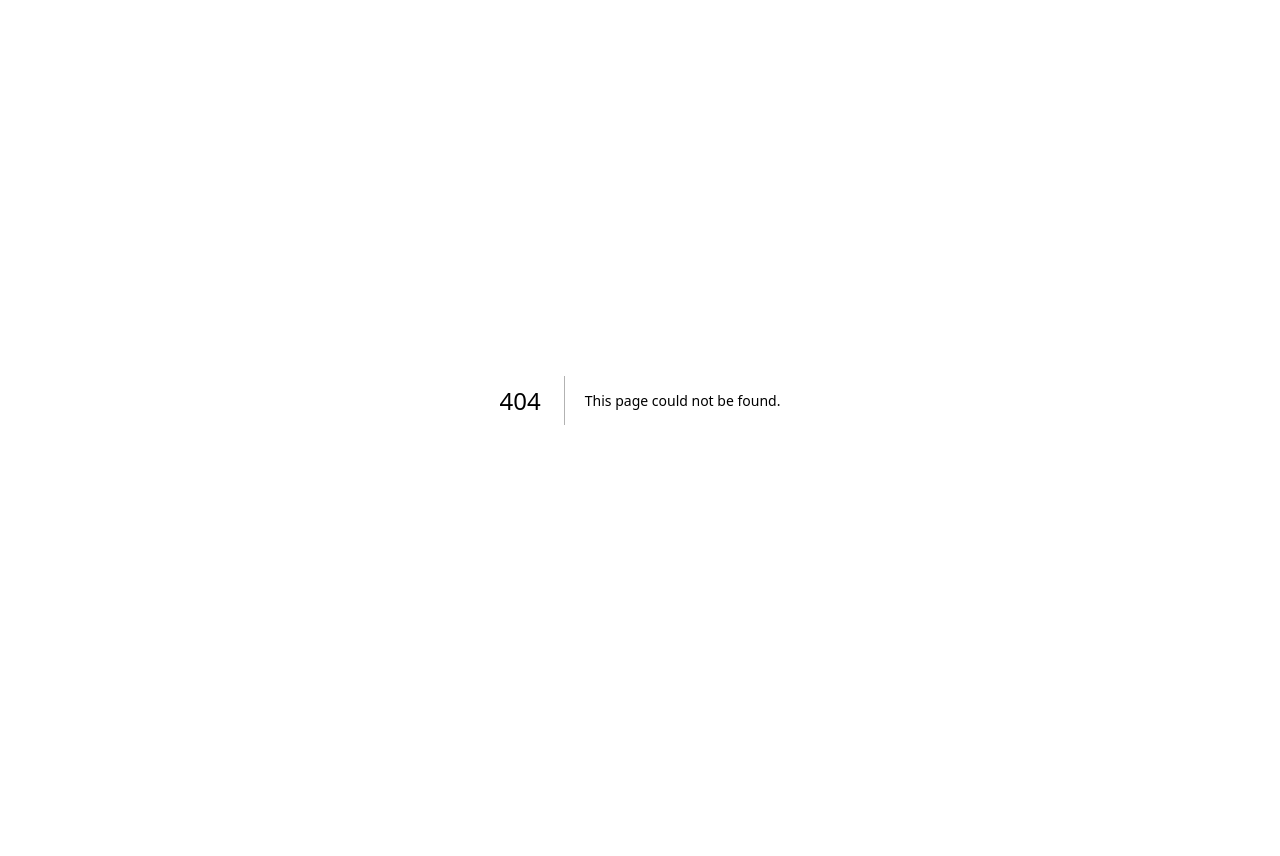
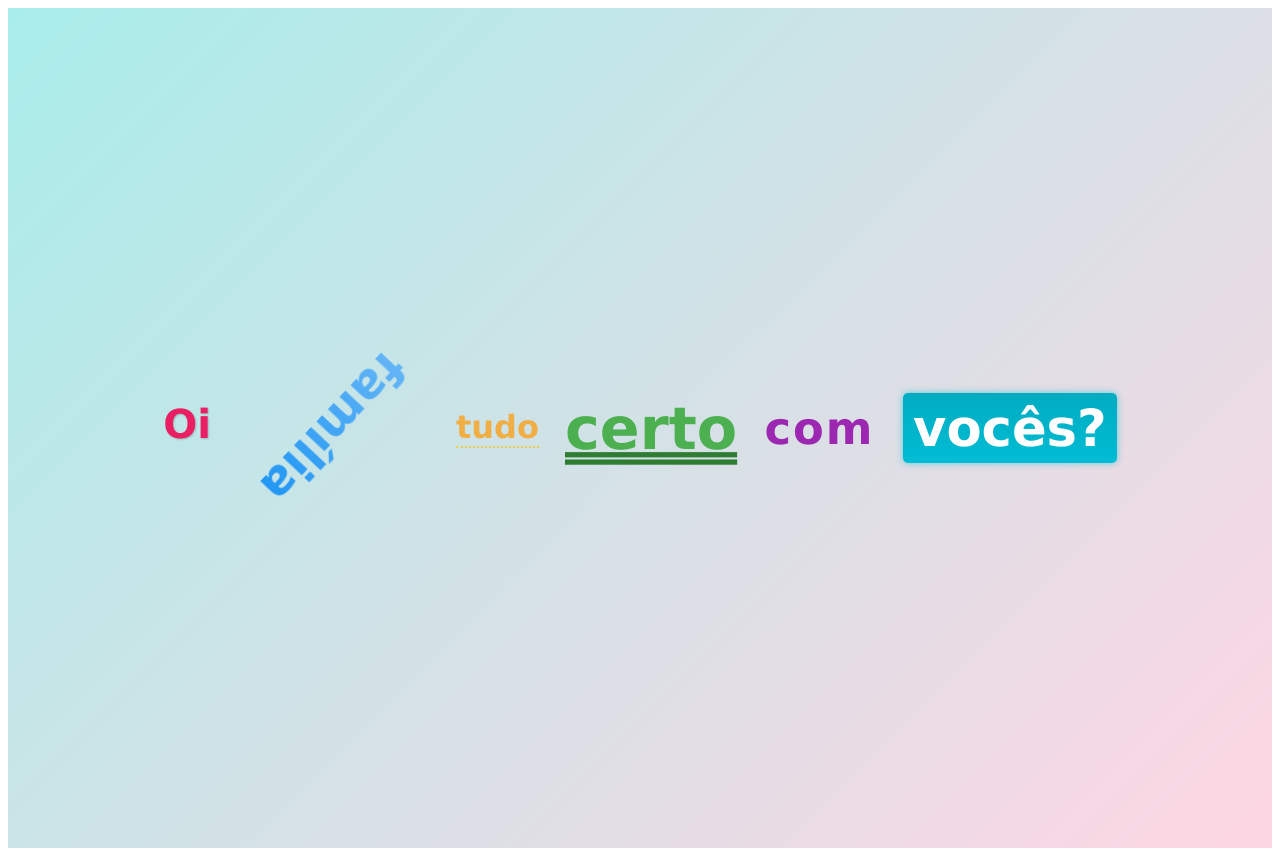
Before and after one commit to MatheusWisniewski/clone-tabnews, a Next.js app: page /familia in a window 1280 px wide. Before the commit this address had no page. Before the commit the page ends 800 px from the top, so only its background shows below. Built offline with nearby package versions, Linux system fonts and the light colour scheme.

Commit message:
Add new page to app

```diff
--- /dev/null
+++ b/pages/familia/index.js
@@ -0,0 +1,113 @@
+import React from 'react';
+import styled, { keyframes } from 'styled-components';
+
+const MainContainer = styled.div`
+  display: flex;
+  flex-wrap: wrap; // Allow words to wrap onto new lines
+  justify-content: center;
+  align-items: center;
+  min-height: 100vh; // Use min-height to ensure it fills the viewport
+  background: linear-gradient(135deg, #a8edea, #fed6e3);
+  font-family: 'Verdana', sans-serif;
+  padding: 20px; // Add padding for better spacing on mobile
+
+  @media (max-width: 600px) {
+    flex-direction: column; // Stack words vertically on small screens
+    align-items: center;
+  }
+`;
+
+const StyledWord = styled.span`
+  margin: 10px 15px; // Increase vertical margin for better spacing
+  font-weight: bold;
+  display: inline-block;
+  text-align: center; // Center text within each word
+
+  @media (max-width: 600px) {
+    margin: 10px 0; // Adjust margin for vertical stacking
+  }
+`;
+
+const StyleOne = styled(StyledWord)`
+  font-size: 2.5em;
+  color: #e91e63;
+  text-shadow: 1px 1px 2px rgba(0, 0, 0, 0.2);
+  animation: ${keyframes`
+    0% { transform: translateY(0); }
+    50% { transform: translateY(-8px); }
+    100% { transform: translateY(0); }
+  `} 2s ease-in-out infinite;
+`;
+
+const StyleTwo = styled(StyledWord)`
+  font-size: 3em;
+  color: #2196f3;
+  background: linear-gradient(to right, #64b5f6, #2196f3);
+  -webkit-background-clip: text;
+  -webkit-text-fill-color: transparent;
+  animation: ${keyframes`
+    0% { transform: rotate(0deg); }
+    100% { transform: rotate(360deg); }
+  `} 4s linear infinite;
+`;
+
+const StyleThree = styled(StyledWord)`
+  font-size: 2em;
+  color: #ff9800;
+  border-bottom: 2px dotted #ffc107;
+  animation: ${keyframes`
+    0% { opacity: 0.7; }
+    50% { opacity: 1; }
+    100% { opacity: 0.7; }
+  `} 1.8s ease-in-out infinite;
+`;
+
+const StyleFour = styled(StyledWord)`
+  font-size: 3.5em;
+  color: #4caf50;
+  text-decoration: underline double #2e7d32;
+  animation: ${keyframes`
+    0% { transform: scale(1); }
+    50% { transform: scale(1.05); }
+    100% { transform: scale(1); }
+  `} 2.2s ease-in-out infinite;
+`;
+
+const StyleFive = styled(StyledWord)`
+  font-size: 2.8em;
+  color: #9c27b0;
+  letter-spacing: 2px;
+  animation: ${keyframes`
+    0% { transform: translateX(0); }
+    50% { transform: translateX(5px); }
+    100% { transform: translateX(0); }
+  `} 2.5s ease-in-out infinite;
+`;
+
+const StyleSix = styled(StyledWord)`
+  font-size: 3.2em;
+  color: #ffffff;
+  border-radius: 5px;
+  background: linear-gradient(to bottom, #00acc1, #00bcd4);
+  padding: 5px 10px;
+  animation: ${keyframes`
+    0% { box-shadow: 0 0 5px rgba(0, 188, 212, 0.5); }
+    50% { box-shadow: 0 0 15px rgba(0, 188, 212, 0.8); }
+    100% { box-shadow: 0 0 5px rgba(0, 188, 212, 0.5); }
+  `} 3s ease-in-out infinite;
+`;
+
+const Message = () => {
+  return (
+    <MainContainer>
+      <StyleOne>Oi</StyleOne>
+      <StyleTwo>família</StyleTwo>
+      <StyleThree>tudo</StyleThree>
+      <StyleFour>certo</StyleFour>
+      <StyleFive>com</StyleFive>
+      <StyleSix>vocês?</StyleSix>
+    </MainContainer>
+  );
+};
+
+export default Message;
```
